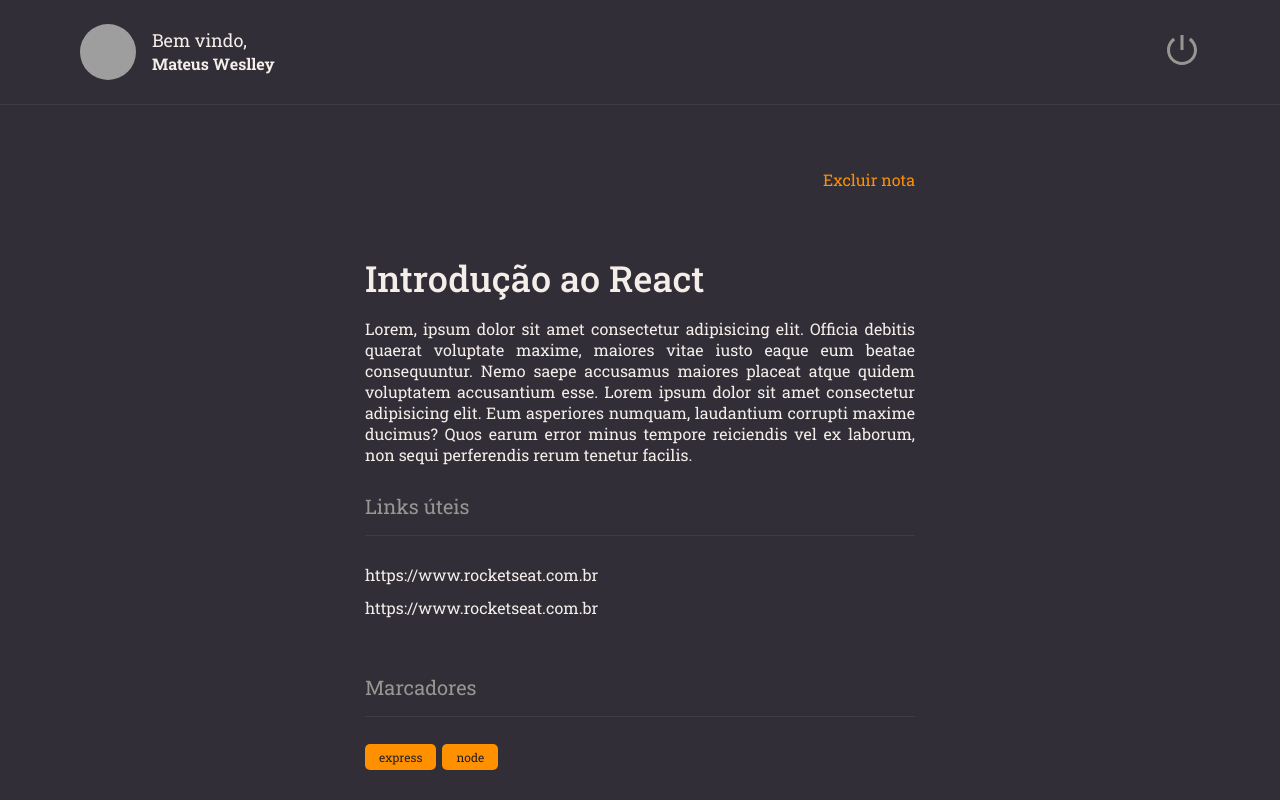
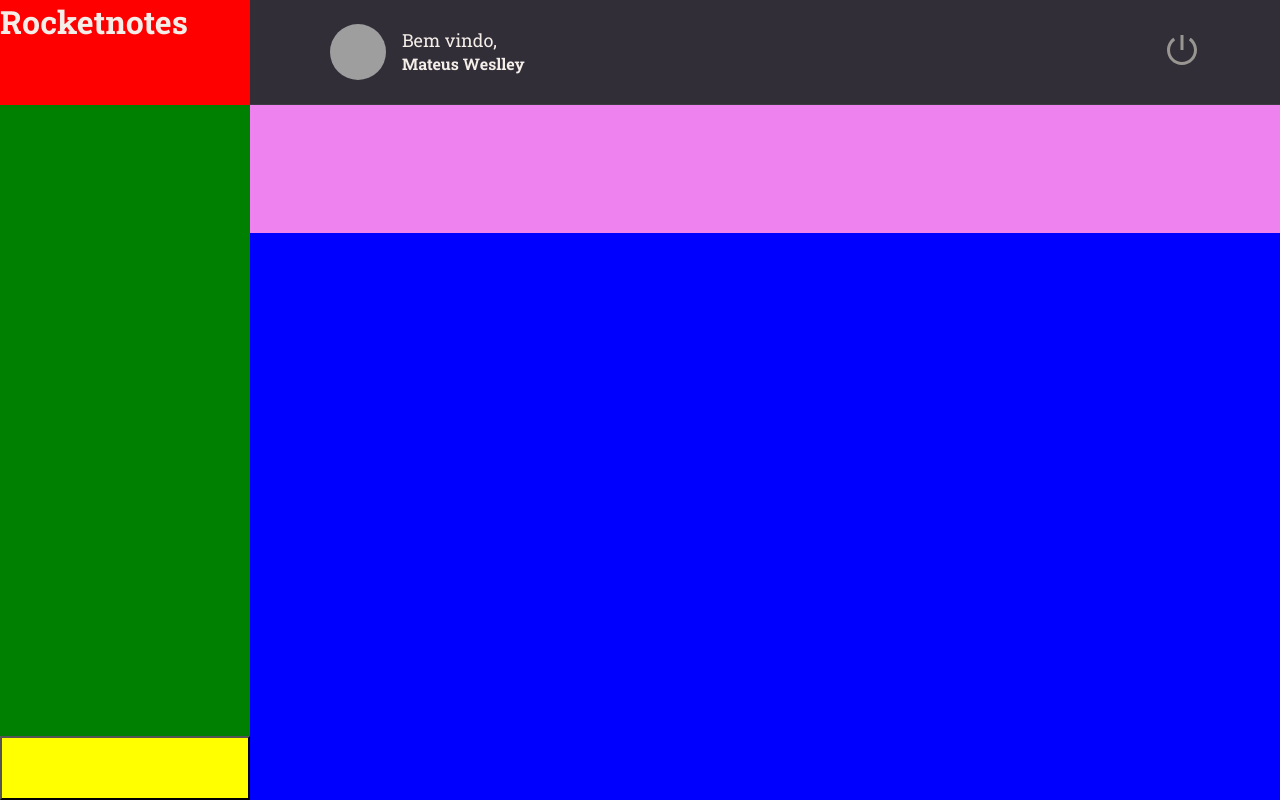
Before and after one commit to Toteck/rocket-notes-front, a React (Vite) app: page / in a window 1280 px wide. Built offline with nearby package versions, Linux system fonts and the light colour scheme; grey boxes are pictures that could not be loaded.

Commit message:
aplicando grid na home

```diff
--- a/src/main.jsx
+++ b/src/main.jsx
@@ -1,6 +1,6 @@
 import { StrictMode } from "react";
 import { createRoot } from "react-dom/client";
-import { Details } from "./pages/Details";
+import { Home } from "./pages/Home";
 
 import { ThemeProvider } from "styled-components";
 import GlobalStyles from "./styles/global";
@@ -10,7 +10,7 @@
   <StrictMode>
     <ThemeProvider theme={theme}>
       <GlobalStyles />
-      <Details />
+      <Home />
     </ThemeProvider>
   </StrictMode>
 );
--- /dev/null
+++ b/src/pages/Home/index.jsx
@@ -0,0 +1,18 @@
+import { Container, Brand, Menu, Search, Content, NewNote } from "./styles";
+
+import { Header } from "../../components/Header";
+
+export function Home() {
+  return (
+    <Container>
+      <Brand>
+        <h1>Rocketnotes</h1>
+      </Brand>
+      <Header />
+      <Menu></Menu>
+      <Search></Search>
+      <Content></Content>
+      <NewNote></NewNote>
+    </Container>
+  );
+}
--- /dev/null
+++ b/src/pages/Home/styles.js
@@ -0,0 +1,41 @@
+import styled from "styled-components";
+
+export const Container = styled.div`
+  width: 100%;
+  height: 100vh;
+
+  display: grid;
+  grid-template-columns: 250px auto;
+  grid-template-rows: 105px 128px auto 64px;
+  grid-template-areas:
+    "brand header"
+    "menu search"
+    "menu content"
+    "newnote content";
+  background-color: ${({ theme }) => theme.COLORS.BACKGROUND_800};
+`;
+
+export const Brand = styled.div`
+  grid-area: brand;
+  background: red;
+`;
+
+export const Menu = styled.ul`
+  grid-area: menu;
+  background: green;
+`;
+
+export const Search = styled.div`
+  grid-area: search;
+  background: violet;
+`;
+
+export const Content = styled.div`
+  grid-area: content;
+  background: blue;
+`;
+
+export const NewNote = styled.button`
+  grid-area: newnote;
+  background: yellow;
+`;
```
